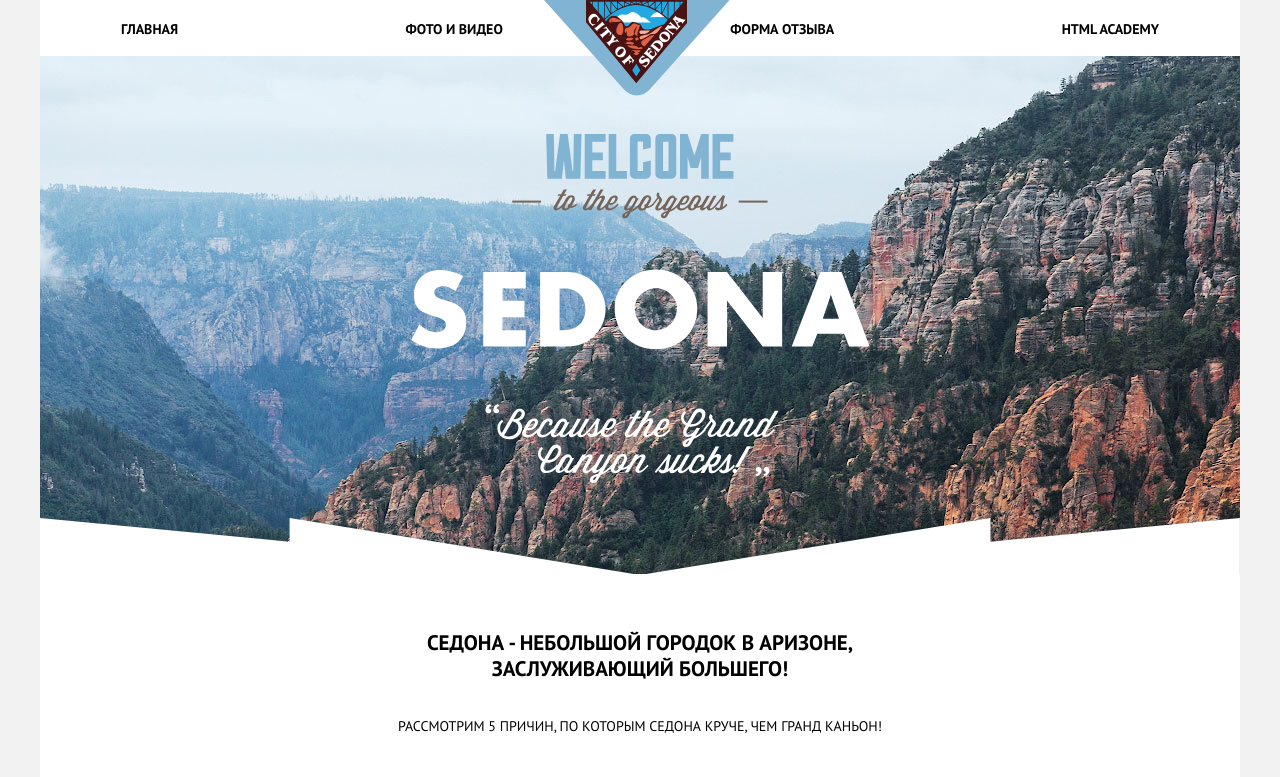
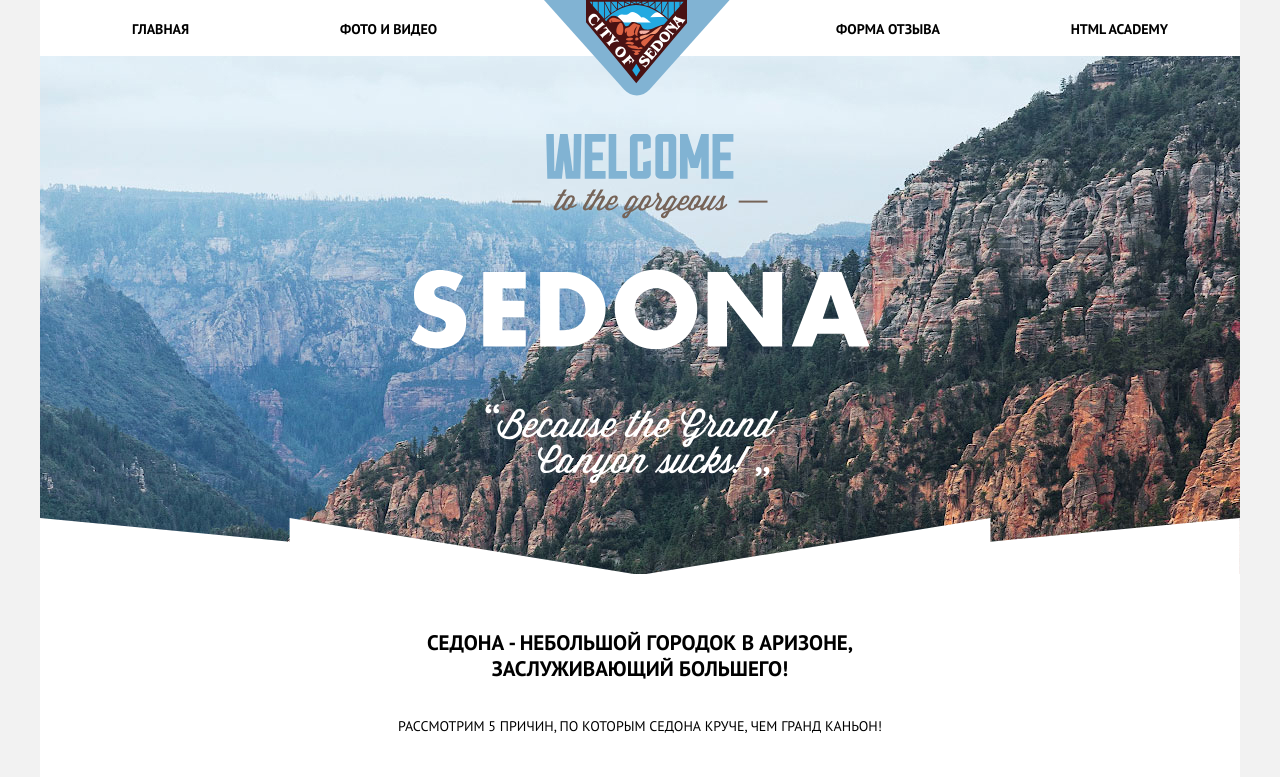
Before and after one commit to NikiAleksandrovich/S-module-2, a website: page index.html in a window 1280 px wide. Shown: the top 777 px of the page. Drawn offline with Linux system fonts and the light colour scheme.

Commit message:
Nav fixed

```diff
--- a/index.html
+++ b/index.html
@@ -25,8 +25,9 @@
           <ul class="main-nav__list">
             <li class="main-nav__item"><a href="#">главная</a></li>
             <li class="main-nav__item"><a href="./catalog.html">фото и видео</a></li>
-            <li class="main-nav__item"><a href="./review.html">форма отзыва</a></li>
-            <li class="main-nav__item"><a href="#">html academy</a></li>
+            <li class="main-nav__item main-nav__item-right"><a href="./review.html">форма отзыва</a></li>
+            <li class="main-nav__item main-nav__item-right"><a href="#">html academy</a></li>
+          </ul>
         </nav>
       </div>
 
--- a/source/scss/blocks/_page-header.scss
+++ b/source/scss/blocks/_page-header.scss
@@ -13,15 +13,22 @@
   }
 
   .main-nav {
-    max-width: 1038px;
-    margin: 0px auto;
     padding: 16px 0 14px 0;
+
     // .main-nav__list
 
     &__list {
-      display: flex;
-      flex-wrap: wrap;
-      justify-content: space-between;
+      display: grid;
+      grid-template-columns: repeat(4, 1fr);
+    }
+    &__item:first-child {
+      margin: 0 0 0 92px;
+    }
+    &__item:last-child {
+      margin: 0 72px 0 0;
+    }
+    &__item-right {
+      justify-self: right;
     }
 
     // .main-nav__item
@@ -29,6 +36,8 @@
     &__item {
       font-weight: 700;
     }
+
+    // .main-nav__item-left
 
     &__item a {
       color: $basic-black;
```
Also changed, not shown: source/css/style.css, 1 other file.
